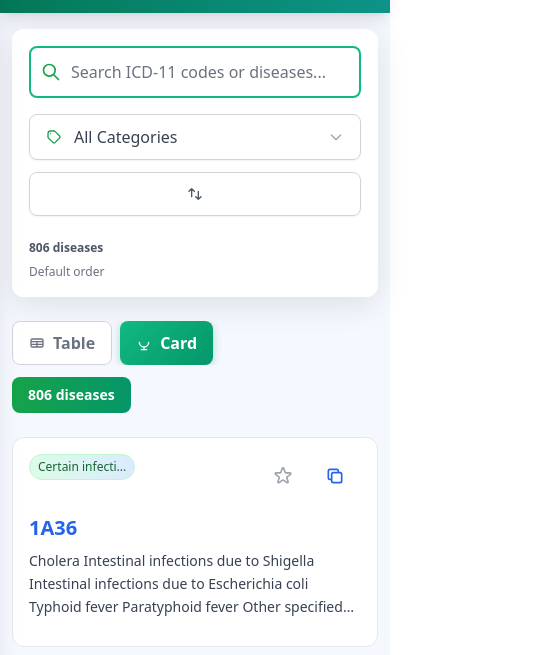
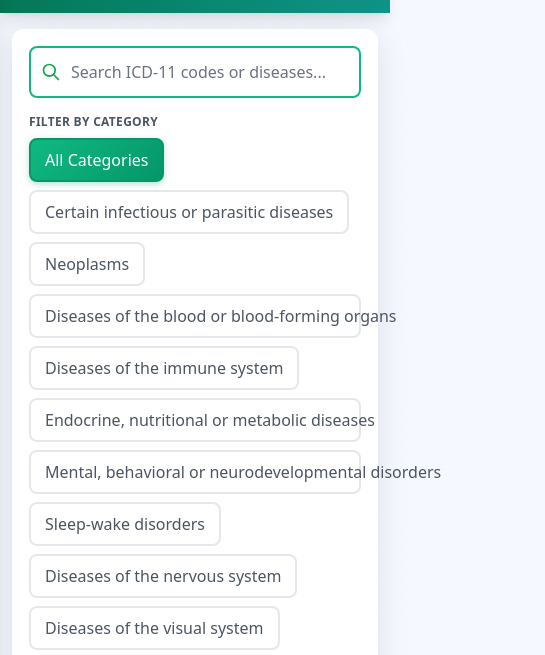
Before and after one commit to aphninuredin-design/ICD-E11-Disease-List-Ethiopia, a plain HTML site: page index.html in a window 390 px wide. Shown: the part 124-779 px from the top of the page, 545 px wide, since content can reach past the window. Drawn offline with nearby package versions, Linux system fonts and the light colour scheme.

Commit message:
Fix: Restore and optimize category buttons for mobile responsiveness

```diff
--- a/index.html
+++ b/index.html
@@ -210,6 +210,60 @@
                 bottom: 0;
                 border-radius: 1rem 1rem 0 0;
                 max-height: 70vh;
+            }
+        }
+
+        /* Category Buttons Container */
+        #categoryButtonsContainer {
+            display: flex;
+            flex-wrap: wrap;
+            gap: 0.5rem;
+            justify-content: flex-start;
+            width: 100%;
+        }
+
+        /* Category Button Styling */
+        .category-btn {
+            display: inline-flex;
+            align-items: center;
+            padding: 0.375rem 0.75rem;
+            font-size: 0.875rem;
+            font-weight: 500;
+            border: 2px solid #e5e7eb;
+            border-radius: 0.5rem;
+            background: white;
+            color: #4b5563;
+            cursor: pointer;
+            transition: all 0.2s ease;
+            white-space: nowrap;
+            min-height: 32px;
+            user-select: none;
+            -webkit-tap-highlight-color: transparent;
+        }
+
+        .category-btn:hover {
+            border-color: #10b981;
+            background-color: #f0fdf4;
+            color: #059669;
+        }
+
+        .category-btn:active {
+            transform: scale(0.95);
+        }
+
+        .category-btn.active {
+            background: linear-gradient(135deg, #10b981 0%, #059669 100%);
+            color: white;
+            border-color: #059669;
+            box-shadow: 0 2px 6px rgba(5, 150, 105, 0.3);
+        }
+
+        /* Ensure buttons are touch-friendly on mobile */
+        @media (max-width: 768px) {
+            .category-btn {
+                padding: 0.5rem 0.875rem;
+                font-size: 0.8125rem;
+                min-height: 36px;
             }
         }
 
@@ -501,31 +555,14 @@
 
                 <!-- Controls -->
                 <div class="flex flex-col sm:flex-row gap-3 sm:gap-4">
-                    <!-- Category Dropdown -->
-                    <div class="relative flex-1 min-w-0">
-                        <button id="categoryDropdownBtn" class="flex items-center justify-between w-full px-4 py-3 bg-white border border-gray-300 rounded-lg shadow-sm hover:bg-gray-50 focus:outline-none focus:ring-2 focus:ring-green-500 text-sm min-h-[44px]">
-                            <span class="flex items-center gap-2 min-w-0">
-                                <svg class="w-4 sm:w-5 h-4 sm:h-5 mr-1 text-green-600 flex-shrink-0" fill="none" stroke="currentColor" viewBox="0 0 24 24">
-                                    <path stroke-linecap="round" stroke-linejoin="round" stroke-width="2" d="M7 7h.01M7 3h5c.512 0 1.024.195 1.414.586l7 7a2 2 0 010 2.828l-7 7a2 2 0 01-2.828 0l-7-7A1.994 1.994 0 013 12V7a4 4 0 014-4z"/>
-                                </svg>
-                                <span id="selectedCategory" class="text-gray-700 font-medium truncate">All Categories</span>
-                            </span>
-                            <svg class="w-4 h-4 text-gray-400 flex-shrink-0" fill="none" stroke="currentColor" viewBox="0 0 24 24">
-                                <path stroke-linecap="round" stroke-linejoin="round" stroke-width="2" d="M19 9l-7 7-7-7"/>
-                            </svg>
-                        </button>
-
-                        <div id="categoryDropdown" class="dropdown-menu hidden">
-                            <div id="categoryDropdownList" class="py-1"></div>
-                            <div class="border-t border-gray-200 my-1"></div>
-                            <div class="px-4 py-2 text-xs text-gray-500 font-medium">
-                                <span id="categoryNote">Showing categories from the full ESV ICD-11 dataset.</span>
-                            </div>
-                        </div>
+                    <!-- Category Buttons Grid -->
+                    <div class="w-full">
+                        <label class="text-xs font-semibold text-gray-600 uppercase tracking-wide block mb-2">Filter by Category</label>
+                        <div id="categoryButtonsContainer" class="flex flex-wrap gap-2 w-full"></div>
                     </div>
 
                     <!-- Sort Button -->
-                    <button id="sortBtn" class="sort-btn flex items-center justify-center gap-2 px-4 py-3 bg-white border border-gray-300 rounded-lg shadow-sm hover:bg-gray-50 focus:outline-none focus:ring-2 focus:ring-green-500 text-sm min-h-[44px]">
+                    <button id="sortBtn" class="sort-btn flex items-center justify-center gap-2 px-4 py-3 bg-white border border-gray-300 rounded-lg shadow-sm hover:bg-gray-50 focus:outline-none focus:ring-2 focus:ring-green-500 text-sm min-h-[44px] flex-shrink-0">
                         <svg class="w-4 sm:w-5 h-4 sm:h-5 text-gray-600" fill="none" stroke="currentColor" viewBox="0 0 24 24">
                             <path stroke-linecap="round" stroke-linejoin="round" stroke-width="2" d="M7 16V4m0 0L3 8m4-4l4 4m6 0v12m0 0l4-4m-4 4l-4-4"/>
                         </svg>
--- a/script.js
+++ b/script.js
@@ -1,10 +1,7 @@
 // Application State
 const searchInput = document.getElementById('searchInput');
 const resultsDiv = document.getElementById('results');
-const categoryDropdownBtn = document.getElementById('categoryDropdownBtn');
-const categoryDropdown = document.getElementById('categoryDropdown');
-const categoryDropdownList = document.getElementById('categoryDropdownList');
-const selectedCategory = document.getElementById('selectedCategory');
+const categoryButtonsContainer = document.getElementById('categoryButtonsContainer');
 const sortBtn = document.getElementById('sortBtn');
 const sortStatus = document.getElementById('sortStatus');
 const cardViewBtn = document.getElementById('cardViewBtn');
@@ -96,23 +93,25 @@
         label: category
     }))];
 
-    categoryDropdownList.innerHTML = buttons.map(btn => `
-        <button class="w-full text-left px-4 py-2 text-sm text-gray-700 hover:bg-gray-100" data-category="${btn.category}">
-            ${btn.label}
-        </button>
-    `).join('');
+    // Clear container and render buttons
+    categoryButtonsContainer.innerHTML = '';
 
-    const categoryNote = document.getElementById('categoryNote');
-    if (categoryNote) {
-        categoryNote.textContent = `Showing ${categories.length} categories and ${icdData.length} diseases in the dataset.`;
-    }
+    buttons.forEach(btn => {
+        const button = document.createElement('button');
+        button.className = `category-btn ${btn.category === 'all' ? 'active' : ''}`;
+        button.textContent = btn.label;
+        button.dataset.category = btn.category;
+        button.type = 'button';
 
-    document.querySelectorAll('#categoryDropdownList button').forEach(button => {
         button.addEventListener('click', () => {
-            const category = button.dataset.category;
-            const displayText = button.textContent.trim();
-            selectCategory(category, displayText);
+            // Remove active class from all buttons
+            document.querySelectorAll('.category-btn').forEach(b => b.classList.remove('active'));
+            // Add active class to clicked button
+            button.classList.add('active');
+            selectCategory(btn.category);
         });
+
+        categoryButtonsContainer.appendChild(button);
     });
 }
 
@@ -124,7 +123,6 @@
 function closeSidebar() {
     sidebar.classList.remove('active');
     sidebarOverlay.classList.add('hidden');
-    categoryDropdown.classList.add('hidden');
 }
 
 function togglePin(code) {
@@ -349,13 +347,11 @@
 }
 
 function toggleCategoryDropdown() {
-    categoryDropdown.classList.toggle('hidden');
+    // Not needed with new button grid approach
 }
 
-function selectCategory(category, displayText) {
+function selectCategory(category) {
     currentCategory = category;
-    selectedCategory.textContent = displayText;
-    categoryDropdown.classList.add('hidden');
     filterAndSearch();
 }
 
@@ -371,14 +367,6 @@
     filterAndSearch();
 });
 
-categoryDropdownBtn.addEventListener('click', toggleCategoryDropdown);
-
-document.addEventListener('click', (e) => {
-    if (!categoryDropdownBtn.contains(e.target) && !categoryDropdown.contains(e.target)) {
-        categoryDropdown.classList.add('hidden');
-    }
-});
-
 renderCategoryDropdown();
 
 sortBtn.addEventListener('click', toggleSorting);
@@ -392,24 +380,16 @@
 
 // Close dropdown when clicking outside on mobile
 document.addEventListener('click', (e) => {
-    if (!categoryDropdownBtn.contains(e.target) && !categoryDropdown.contains(e.target)) {
-        categoryDropdown.classList.add('hidden');
-    }
     // Close sidebar when clicking on main content area on mobile
     if (window.innerWidth <= 768 && !sidebar.contains(e.target) && !hamburgerMenu.contains(e.target)) {
         closeSidebar();
     }
 });
 
-// Prevent dropdown from closing when clicking inside it
-categoryDropdown.addEventListener('click', (e) => {
-    e.stopPropagation();
-});
-
 // Handle keyboard navigation
 searchInput.addEventListener('keydown', (e) => {
     if (e.key === 'Escape') {
-        categoryDropdown.classList.add('hidden');
+        // No dropdown to close anymore
     }
 });
 
```
